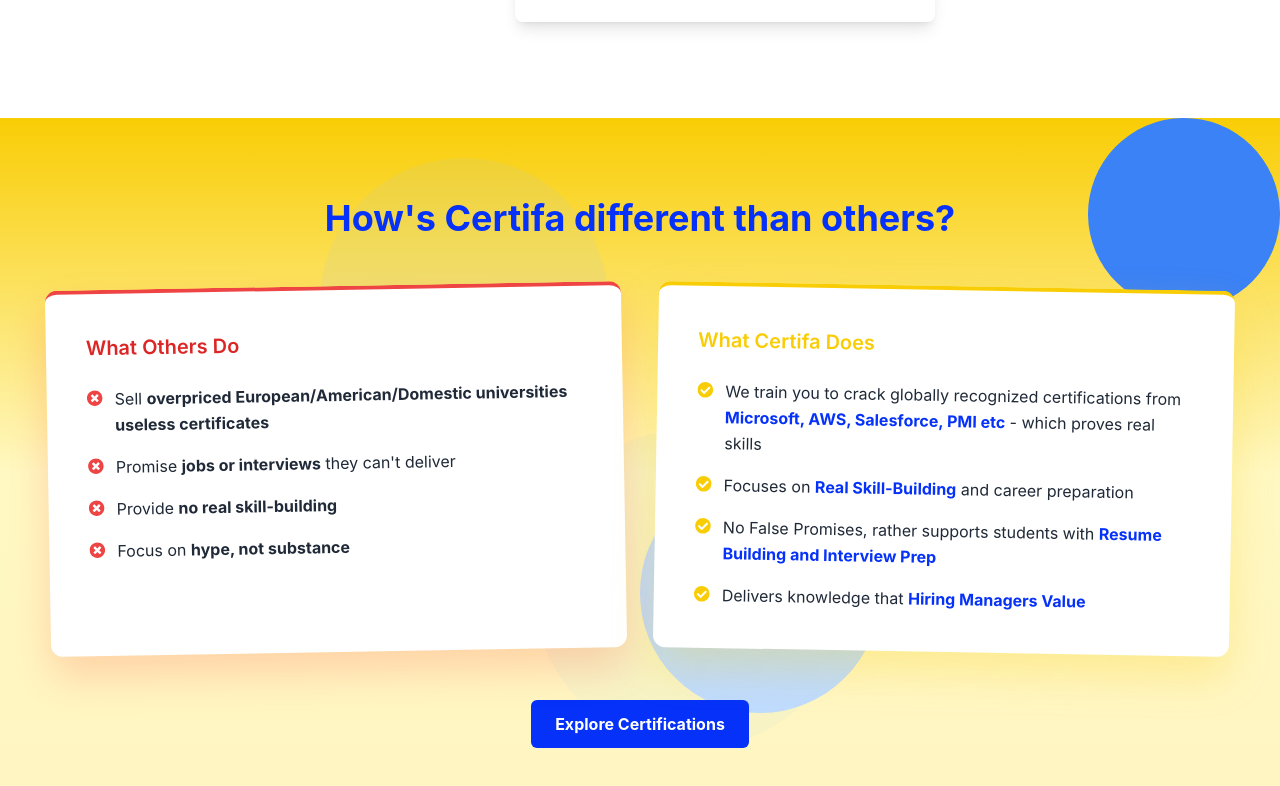
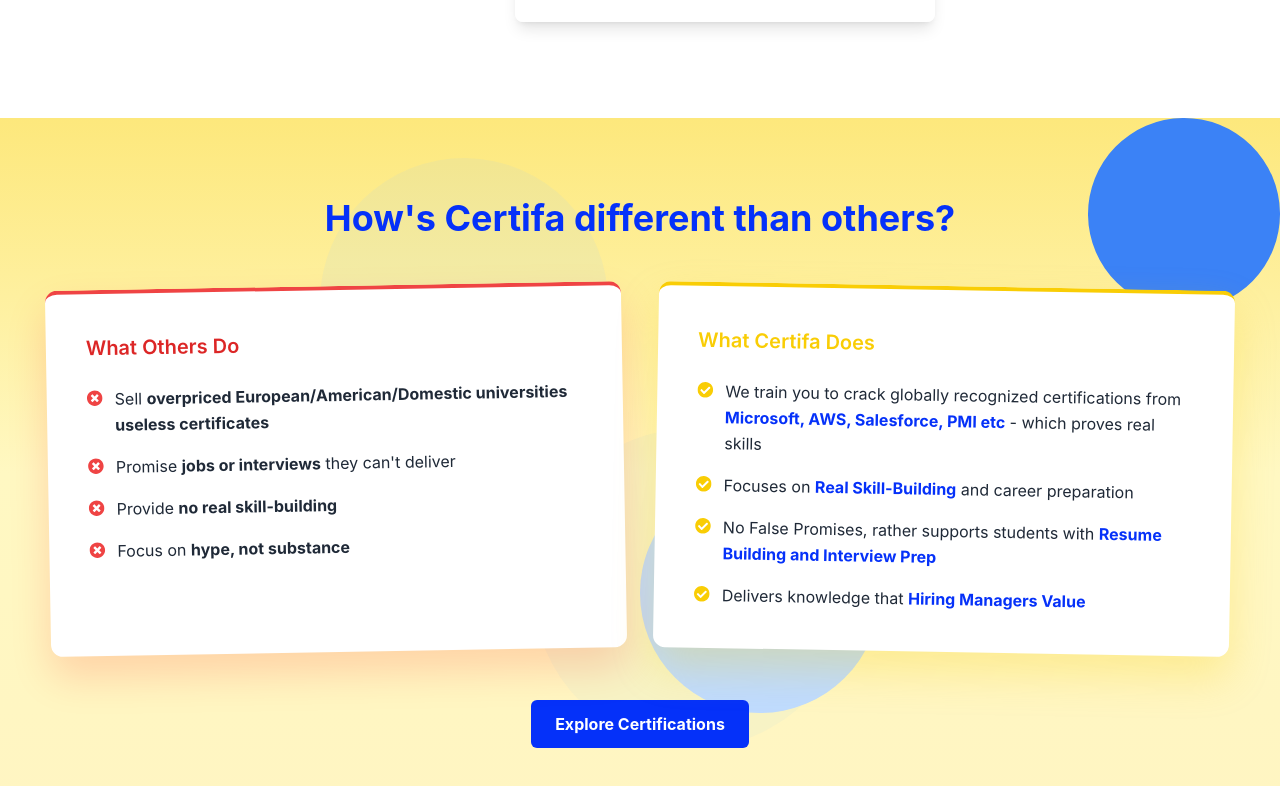
Before and after one commit to sanjeev699/certifa_rebel, a React (Create React App) app: page / in a window 1280 px wide. Shown: the part 1474-2260 px from the top of the page. Built offline with nearby package versions, Linux system fonts and the light colour scheme.

Commit message:
Update ComparisonSection.jsx

```diff
--- a/src/components/ComparisonSection.jsx
+++ b/src/components/ComparisonSection.jsx
@@ -5,7 +5,7 @@ const ComparisonSection = () => {
   return (
     <section className="relative py-20 overflow-hidden">
       {/* Background Gradient */}
-      <div className="absolute inset-0 bg-gradient-to-b from-[#f9cd05] via-[#fff8c2] to-[#fff5c2] z-0"></div>
+      <div className="absolute inset-0 bg-gradient-to-b from-[#fde87c] via-[#fff8c2] to-[#fff5c2] z-0"></div>
 
       {/* Floating/Abstract Shapes */}
       <div className="absolute top-10 left-1/4 w-72 h-72 bg-blue-300 opacity-10 rounded-full rotate-12 animate-pulse-slow"></div>
```
